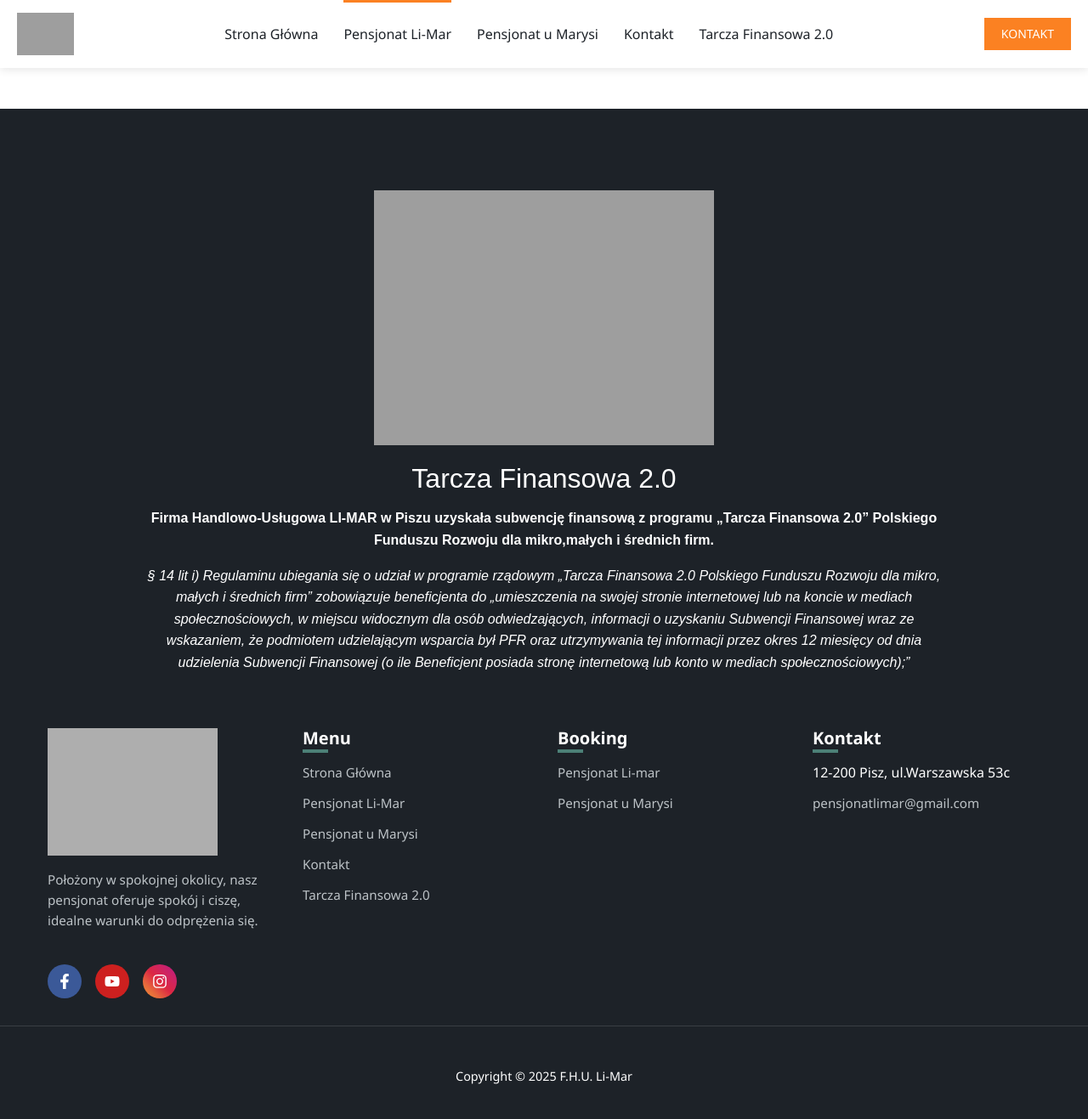
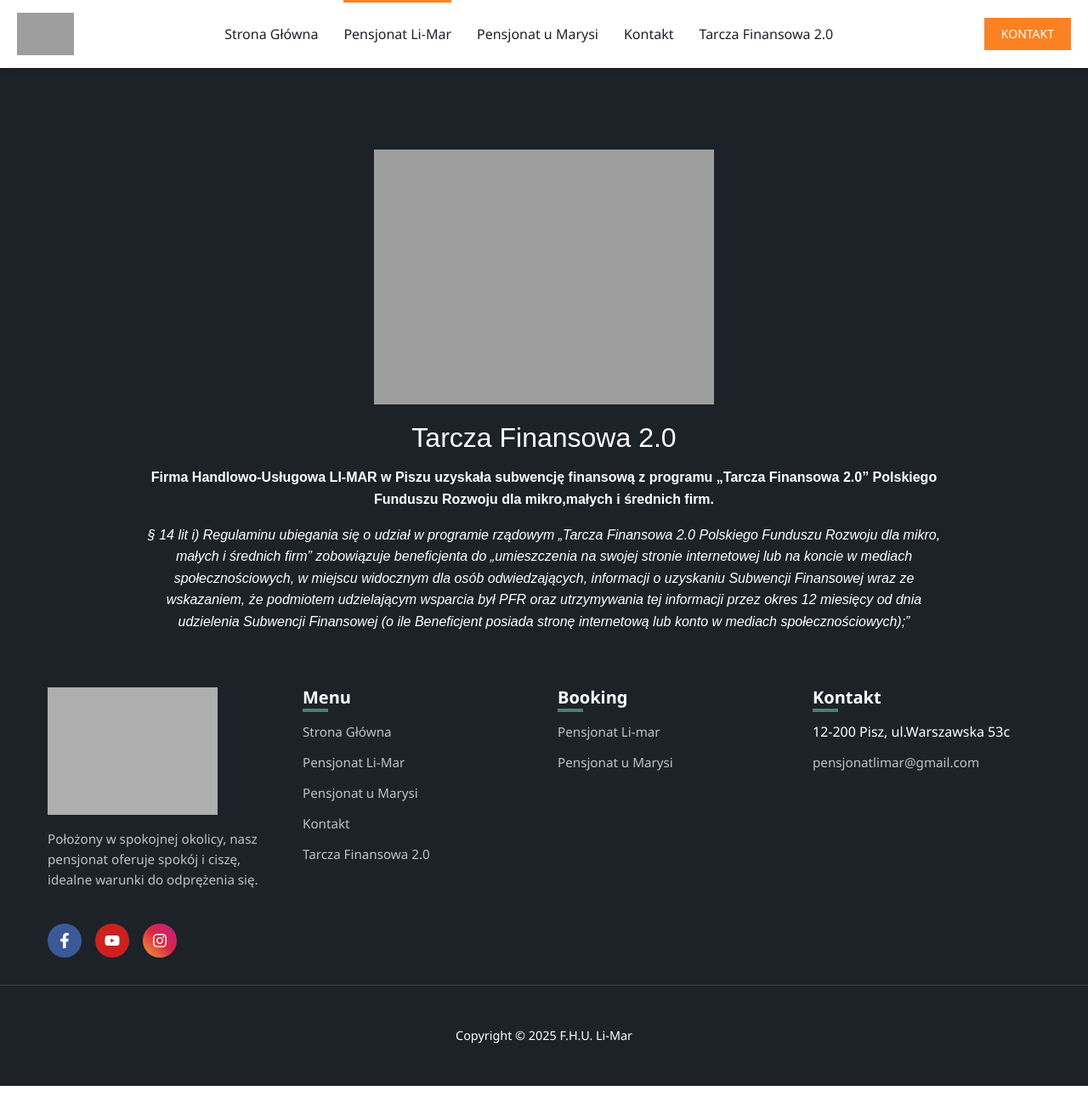
Before and after one commit to userpoland819/92998137909321, a Jekyll site: the page built from li-mar.md, in a window 1280 px wide and 1326 px high. Shown: the top 1317 px of the window at 85% size. Built offline with Jekyll 4.4.1, drawn with Linux system fonts in a browser that asks for light colours; some web fonts are replaced.

Commit message:
Add files via upload

```diff
--- a/assets/css/main.scss
+++ b/assets/css/main.scss
@@ -22,7 +22,7 @@
             line-height: 1.6;
         }
 
-        .container {
+        .containerz {
             max-width: 1200px;
             margin: 3rem auto;
             padding: 0px;
```
